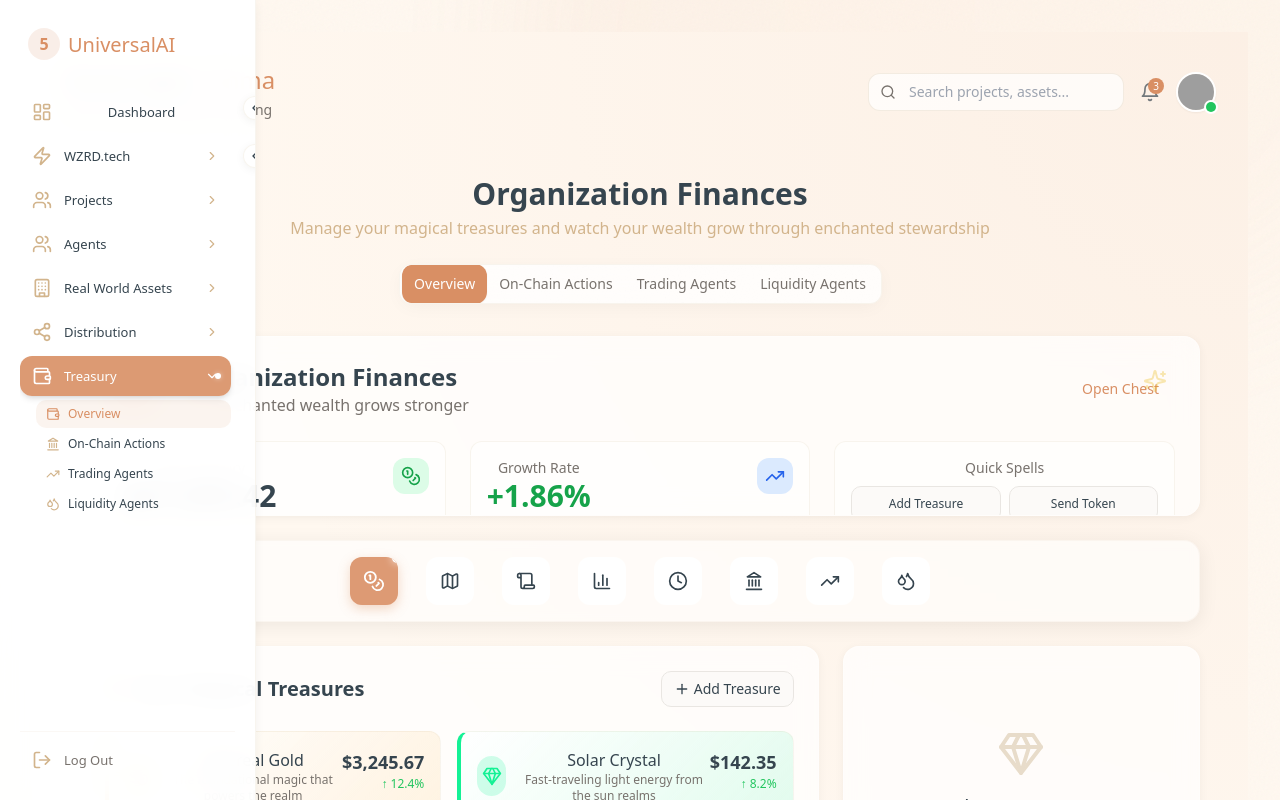
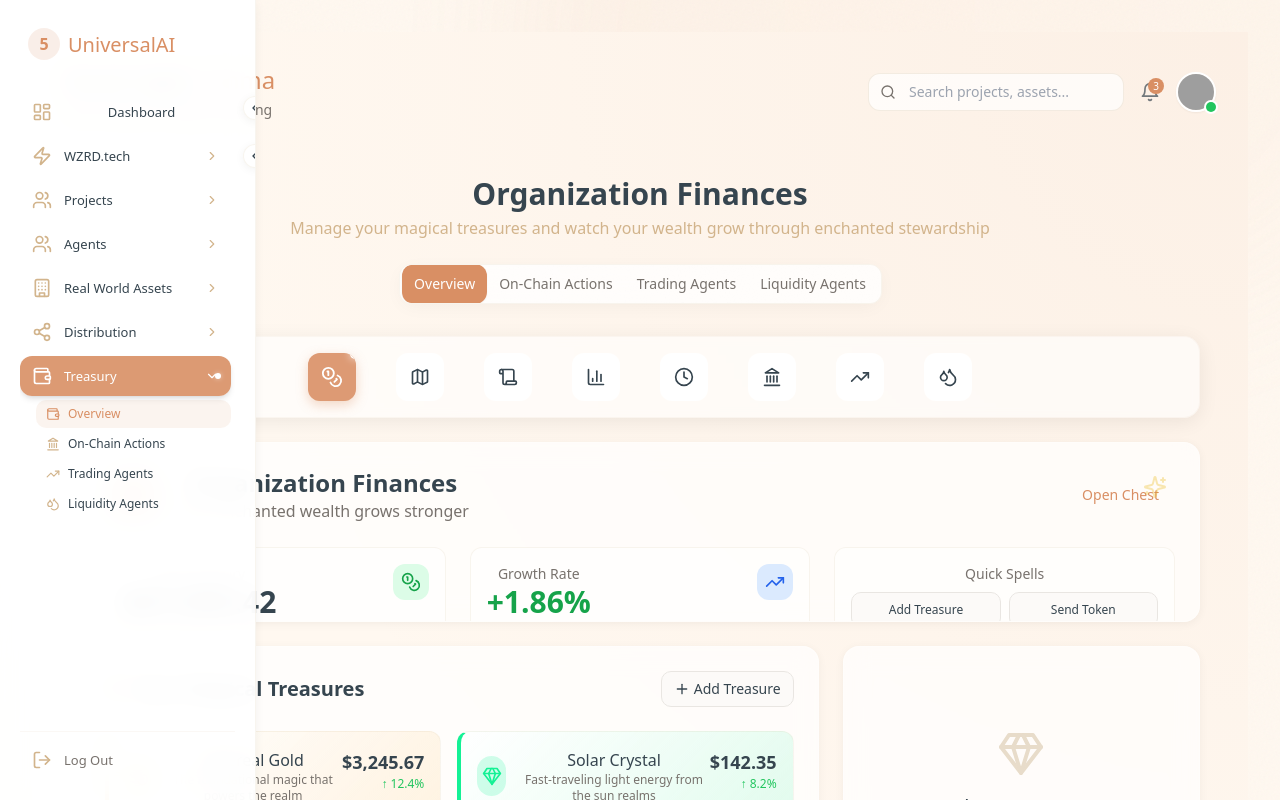
Before and after one commit to gratitude5dee/universalai-studio-24, a React (Vite) app: page /treasury in a window 1280 px wide. Shown: the top 800 px of the page. Built offline with nearby package versions, Linux system fonts and the light colour scheme; grey boxes are pictures that could not be loaded.

Commit message:
Adjust TreasureVault layout
Move TabNavigation and space out buttons.

```diff
--- a/src/components/treasury/TabNavigation.tsx
+++ b/src/components/treasury/TabNavigation.tsx
@@ -1,4 +1,3 @@
-
 import React, { useState } from "react";
 import { motion, AnimatePresence } from "framer-motion";
 import { cn } from "@/lib/utils";
@@ -19,7 +18,7 @@ const TabNavigation: React.FC<TabNavigationProps> = ({ tabs, activeTab, setActiv
   const [hoveredTab, setHoveredTab] = useState<string | null>(null);
 
   return (
-    <div className="flex justify-center overflow-x-auto py-4 px-6 gap-7 bg-white/60 backdrop-blur-sm rounded-2xl border border-studio-sand/20 shadow-[0_4px_20px_rgba(0,0,0,0.07)] relative">
+    <div className="flex justify-center overflow-x-auto py-4 px-6 gap-10 bg-white/60 backdrop-blur-sm rounded-2xl border border-studio-sand/20 shadow-[0_4px_20px_rgba(0,0,0,0.07)] relative">
       {tabs.map((tab) => {
         const TabIcon = tab.icon;
         const isActive = activeTab === tab.id;
@@ -91,7 +90,6 @@ const TabNavigation: React.FC<TabNavigationProps> = ({ tabs, activeTab, setActiv
                 )}
               </motion.button>
 
-              {/* Label that slides out horizontally within the button */}
               <AnimatePresence>
                 {isHovered && (
                   <motion.div
--- a/src/pages/TreasureVault.tsx
+++ b/src/pages/TreasureVault.tsx
@@ -1,4 +1,3 @@
-
 import React, { useState, useEffect } from "react";
 import { useLocation, useNavigate } from "react-router-dom";
 import { Coins, Map, Sparkles, Scroll, BarChart3, Clock, Landmark, TrendingUp, Droplets } from "lucide-react";
@@ -79,13 +78,13 @@ const TreasureVault = () => {
           </TabsList>
 
           <TabsContent value="overview" className="space-y-6">
-            <TreasureChest />
-
             <TabNavigation
               tabs={tabs}
               activeTab={activeTab}
               setActiveTab={setActiveTab}
             />
+
+            <TreasureChest />
 
             <TabContentRenderer activeTab={activeTab} />
 
```
